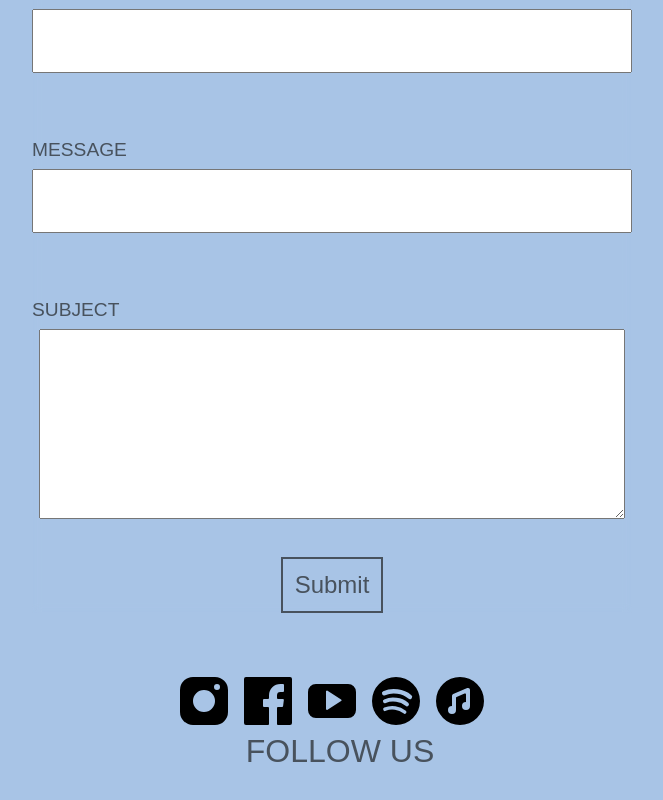
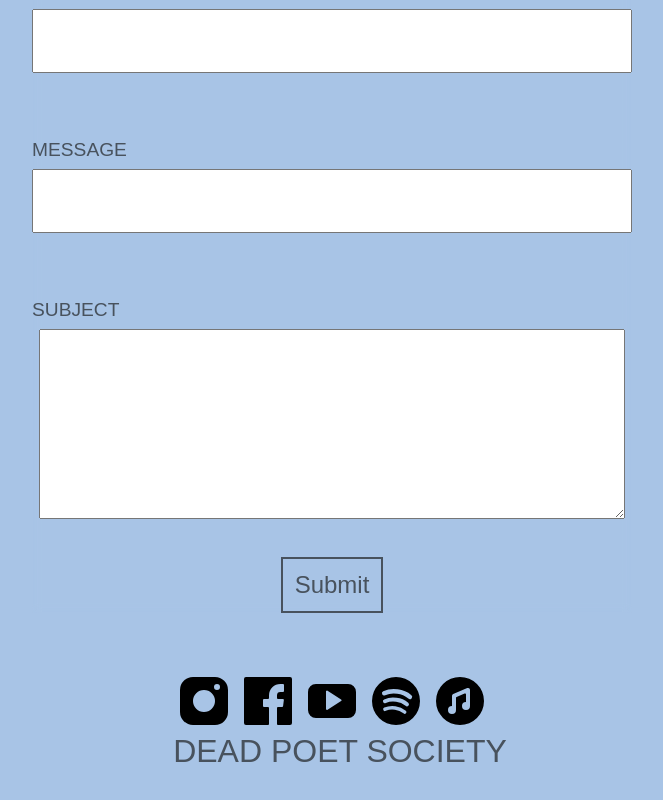
Before and after one commit to soladevs/bandsite24, a React (Create React App) app: page /#/contact in a window 1280 px wide. Shown: the part 1307-2107 px from the top of the page, without its empty margins (324-987 px from the left). Built offline with nearby package versions, Linux system fonts and the light colour scheme.

Commit message:
social link text changes

```diff
--- a/src/Contact.js
+++ b/src/Contact.js
@@ -49,7 +49,7 @@ const Contact = () => {
                 <li><a className='social-icon-link spotify' href="https://open.spotify.com/artist/31M8EXHYtEqOqVb1X7JRVe"><IconSpotify className='social-icon spotify' /></a></li>
                 <li><a className='social-icon-link applemusic' href="https://music.apple.com/us/artist/dead-poet-society/583985425"><IconApple className='social-icon applemusic' /></a></li>
               </ul>
-              <p className='social-title'>FOLLOW US</p>
+              <p className='social-title'>DEAD POET SOCIETY</p>
             </div>
           </div>
         </body>
--- a/src/Home.js
+++ b/src/Home.js
@@ -96,7 +96,7 @@ const Home = () => {
                 <li><a className='social-icon-link spotify' href="https://open.spotify.com/artist/31M8EXHYtEqOqVb1X7JRVe"><IconSpotify className='social-icon spotify' /></a></li>
                 <li><a className='social-icon-link applemusic' href="https://music.apple.com/us/artist/dead-poet-society/583985425"><IconApple className='social-icon applemusic' /></a></li>
               </ul>
-              <p className='social-title'>FOLLOW US</p>
+              <p className='social-title'>DEAD POET SOCIETY</p>
             </div>
           </div>
         </body>
--- a/src/Store.js
+++ b/src/Store.js
@@ -49,7 +49,7 @@ const Store = () => {
                 <li><a className='social-icon-link spotify' href="https://open.spotify.com/artist/31M8EXHYtEqOqVb1X7JRVe"><IconSpotify className='social-icon spotify' /></a></li>
                 <li><a className='social-icon-link applemusic' href="https://music.apple.com/us/artist/dead-poet-society/583985425"><IconApple className='social-icon applemusic' /></a></li>
               </ul>
-              <p className='social-title'>FOLLOW US</p>
+              <p className='social-title'>DEAD POET SOCIETY</p>
             </div>
           </div>
         </body>
```
